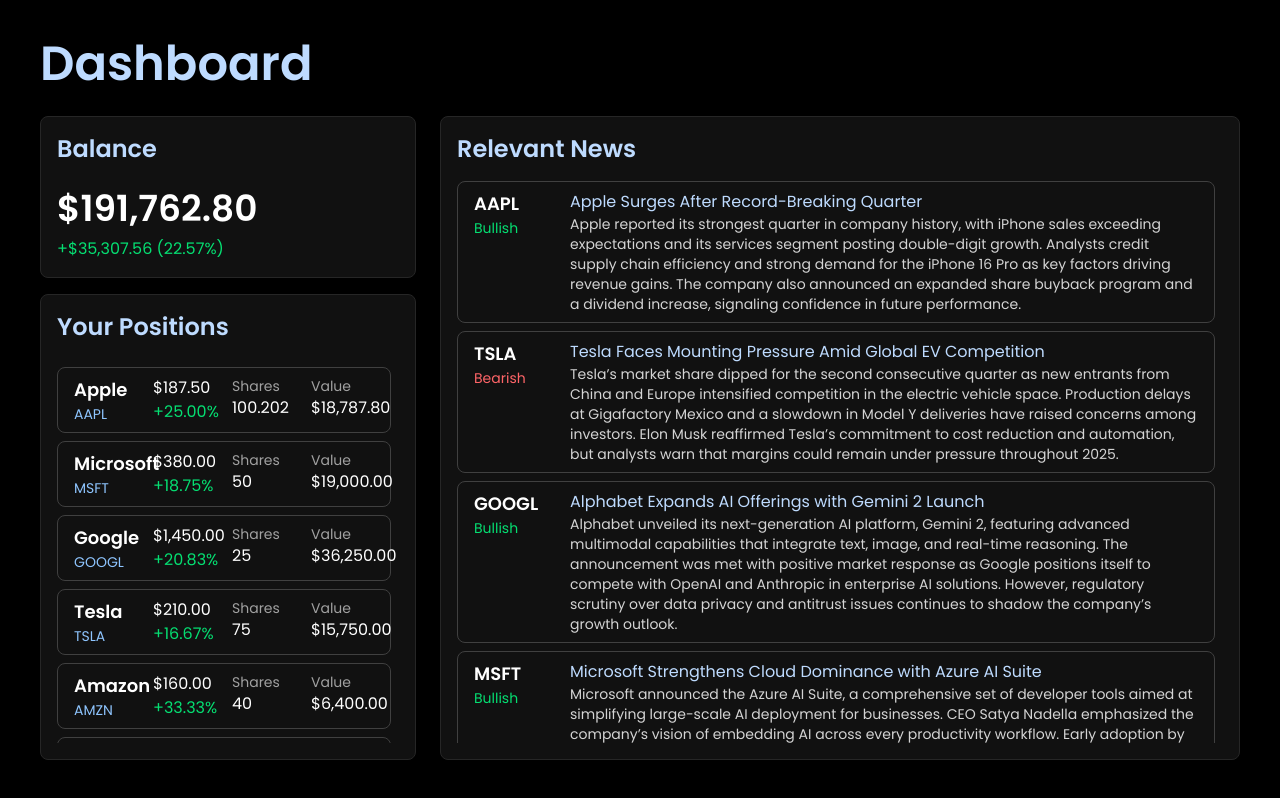
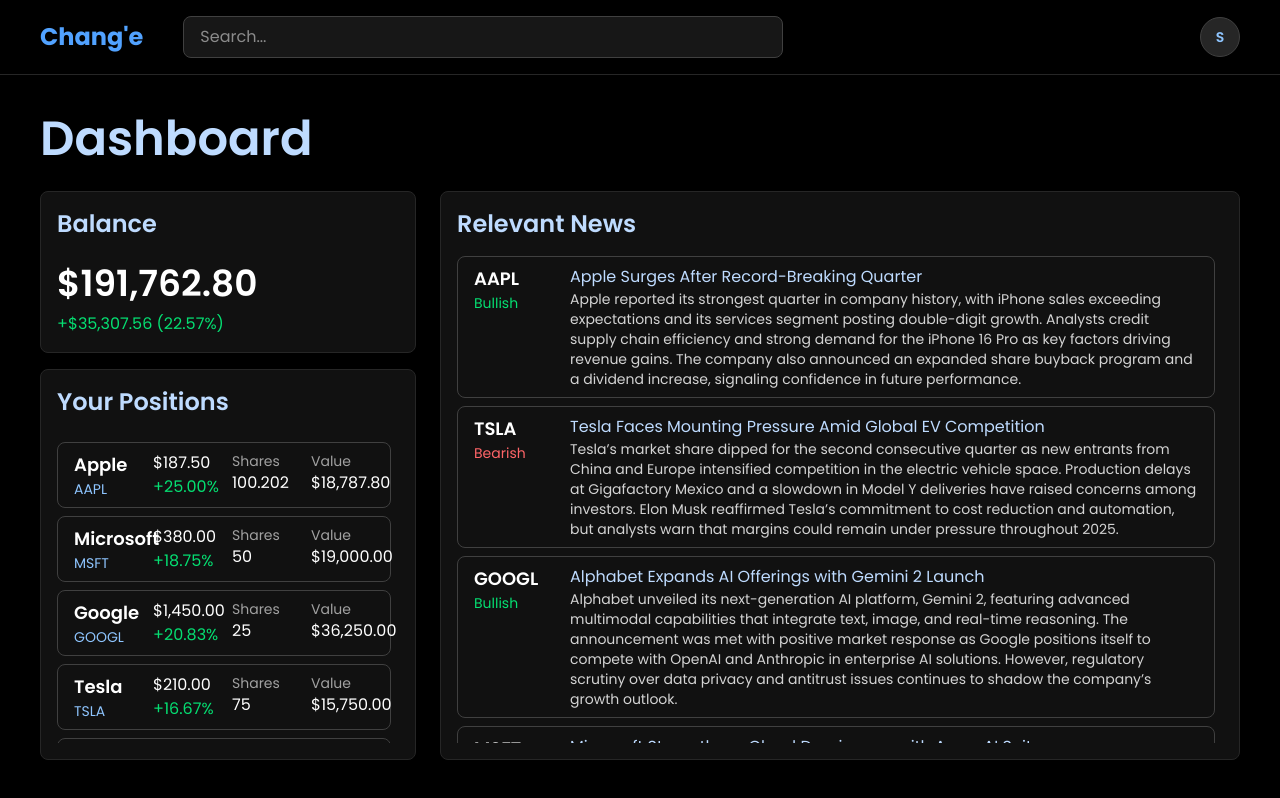
Before and after one commit to coskyler/Chang-e, a Next.js app in the folder frontend/: page /dashboard in a window 1280 px wide. Built offline with nearby package versions, Linux system fonts and the light colour scheme.

Commit message:
Add navbar

```diff
--- a/frontend/src/app/dashboard/page.js
+++ b/frontend/src/app/dashboard/page.js
@@ -1,9 +1,12 @@
 import PositionSummary from "@/components/dashboard/PositionSummary";
 import MyNews from "@/components/dashboard/MyNews";
+import Navbar from "@/components/navbar";
 
 export default function Home() {
   return (
-      <main className="max-h-screen h-screen w-full p-10 flex flex-col flex-1 min-h-0">
+    <main className="h-screen flex flex-col min-h-0">
+      <Navbar/>
+      <div className="max-h-screen w-full p-10 flex flex-col flex-1 min-h-0">
         <h1 className="text-5xl mb-7 font-semibold text-blue-200">Dashboard</h1>
         <div className="flex flex-col md:flex-row gap-6 w-full flex-1 min-h-0">
           {/* Left column - Position Summary (1/3) */}
@@ -16,6 +19,7 @@
             <MyNews />
           </div>
         </div>
+      </div>
     </main>
   );
 }
--- a/frontend/src/app/quote/page.js
+++ b/frontend/src/app/quote/page.js
@@ -1,6 +1,6 @@
 "use client";
 
-import StockChart from "@/components/StockChart";
+import StockChart from "@/components/quote/StockChart";
 import StockDetail from "@/components/quote/StockDetail";
 import StockGraph from "@/components/quote/StockGraph";
 import { useState, useEffect } from "react";
--- /dev/null
+++ b/frontend/src/components/navbar.js
@@ -0,0 +1,46 @@
+"use client";
+import { useState } from "react";
+import { SignOutButton } from "@clerk/nextjs";
+
+const Navbar = () => {
+  const [showLogout, setShowLogout] = useState(false);
+
+  return (
+    <nav className="relative w-full bg-black text-white px-10 py-4 flex items-center border-b border-neutral-800">
+      {/* Title */}
+      <h1 className="text-2xl font-bold text-blue-400 mr-10">Chang&apos;e</h1>
+
+      {/* Search bar */}
+      <div className="w-150">
+        <input
+          type="text"
+          placeholder="Search..."
+          className="w-full bg-neutral-900 text-white rounded-lg px-4 py-2 outline-none border border-neutral-700 focus:border-blue-400"
+        />
+      </div>
+
+      <div className="flex-1" />
+
+      {/* Profile circle */}
+      <div
+        className="w-10 h-10 rounded-full bg-neutral-800 flex items-center justify-center border border-neutral-700 cursor-pointer relative"
+        onClick={() => setShowLogout((prev) => !prev)}
+      >
+        <span className="text-sm font-semibold text-blue-300">S</span>
+
+        {/* Logout popup */}
+        {showLogout && (
+          <div className="w-25 absolute top-12 right-0 bg-neutral-900 border border-neutral-700 rounded-lg p-1 shadow-lg">
+            <SignOutButton>
+              <button className="w-full text-center px-3 py-1 text-sm text-white hover:bg-neutral-800 rounded-md">
+                Log out
+              </button>
+            </SignOutButton>
+          </div>
+        )}
+      </div>
+    </nav>
+  );
+};
+
+export default Navbar;
```
Also changed, not shown: frontend/src/components/quote/StockChart.js (renamed from frontend/src/components/StockChart.js). Lines whose indentation alone changed are shown as unchanged.
